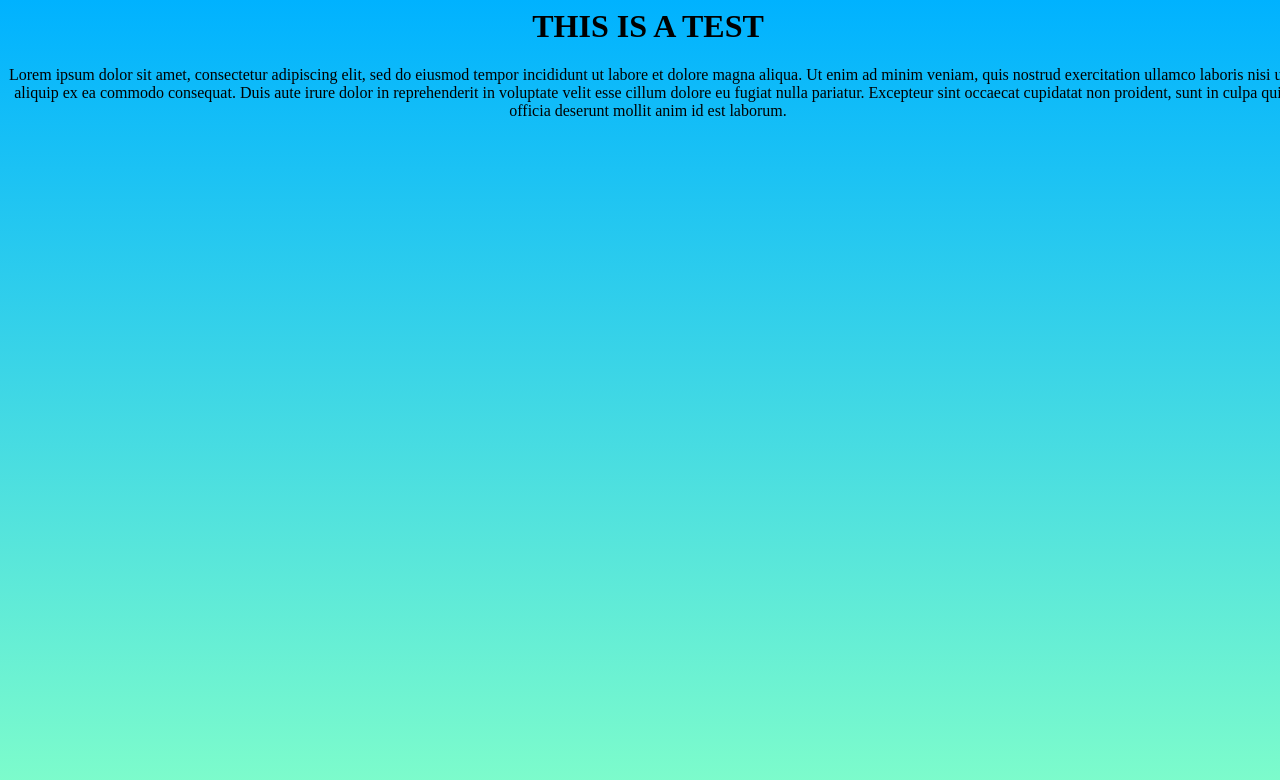
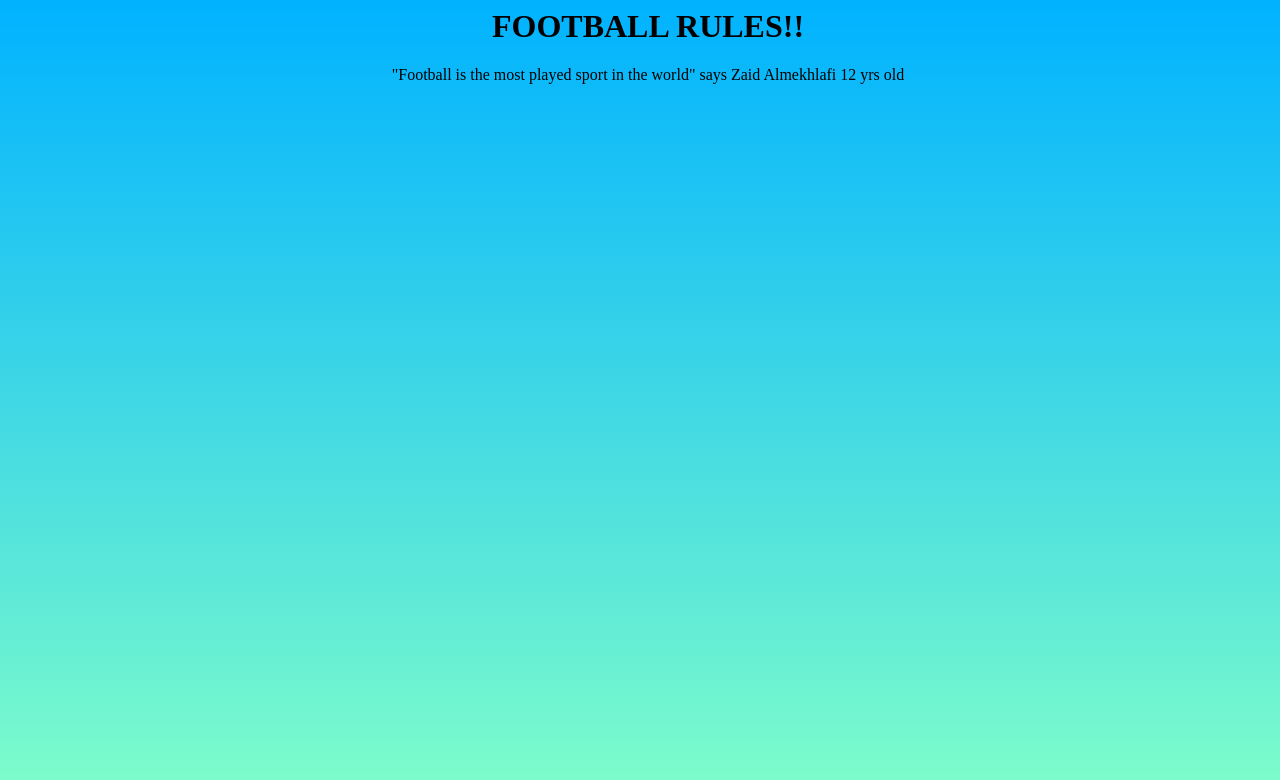
Before and after one commit to Hridhaan7D/MyFootballWebsite, a plain HTML site: page index.html in a window 1280 px wide. Drawn offline with Linux system fonts and the light colour scheme.

Commit message:
Update index.html

```diff
--- a/index.html
+++ b/index.html
@@ -13,11 +13,11 @@
 <body>
 
 
-  <h1>THIS IS A TEST</h1>
+  <h1>FOOTBALL RULES!!</h1>
 
 
   <p>
-  Lorem ipsum dolor sit amet, consectetur adipiscing elit, sed do eiusmod tempor incididunt ut labore et dolore magna aliqua. Ut enim ad minim veniam, quis nostrud exercitation ullamco laboris nisi ut aliquip ex ea commodo consequat. Duis aute irure dolor in reprehenderit in voluptate velit esse cillum dolore eu fugiat nulla pariatur. Excepteur sint occaecat cupidatat non proident, sunt in culpa qui officia deserunt mollit anim id est laborum.
+  "Football is the most played sport in the world" says Zaid Almekhlafi 12 yrs old
   </p>
 
 
```
